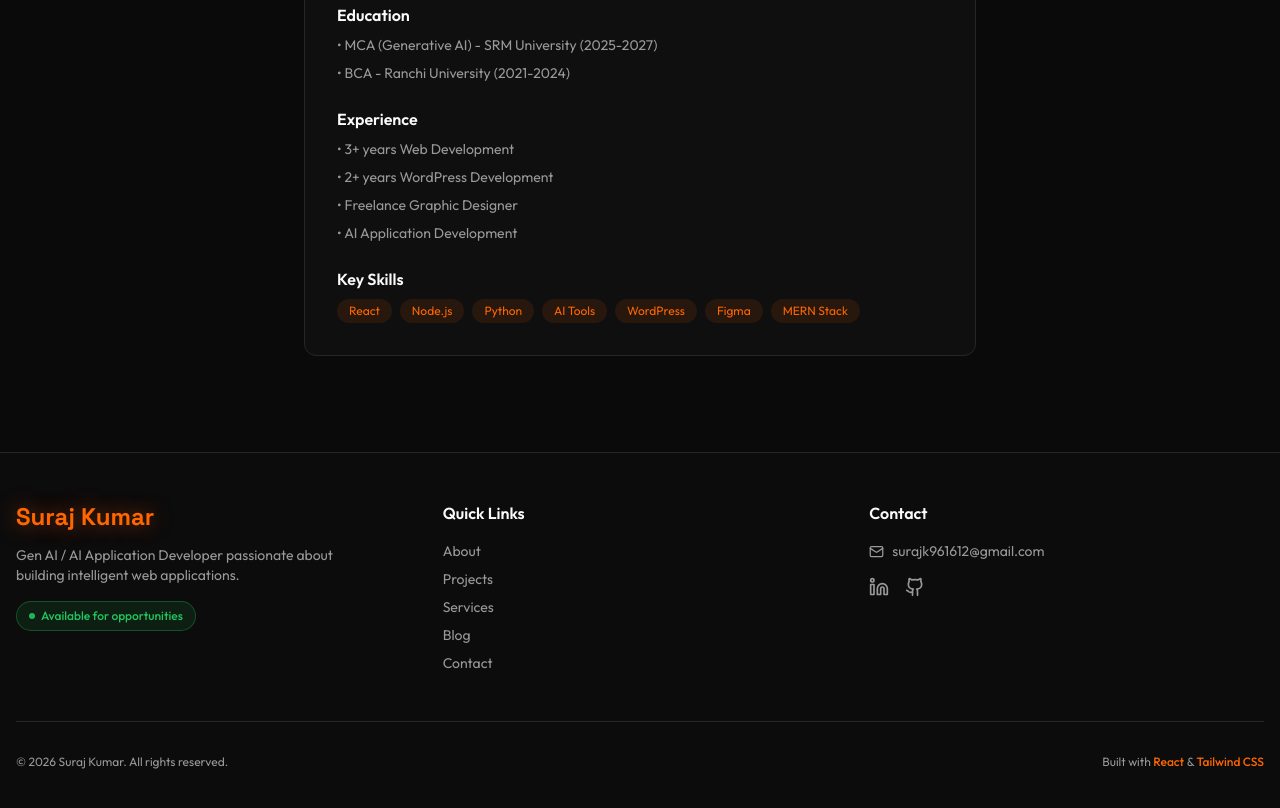
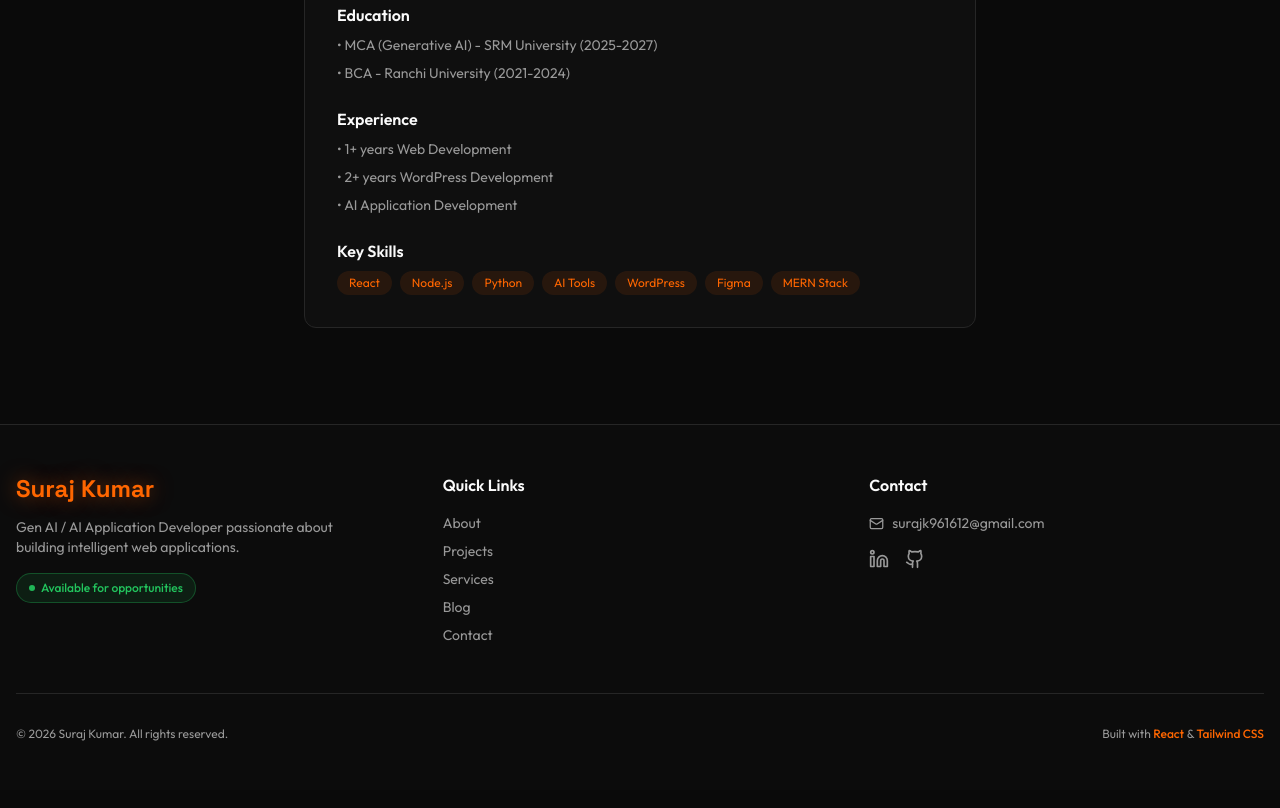
Before and after one commit to SurajK88888/my_portfolio, a React (Vite) app: page /resume in a window 1280 px wide. Shown: the part 820-1628 px from the top of the page. Built offline with nearby package versions, Linux system fonts and the light colour scheme; the HTML template or start-up script is replaced by a standard one.

Commit message:
Update experience section in Resume component

```diff
--- a/src/pages/Resume.tsx
+++ b/src/pages/Resume.tsx
@@ -71,9 +71,8 @@ const Resume = () => {
                 <div>
                   <h5 className="font-semibold mb-2">Experience</h5>
                   <ul className="space-y-2 text-muted-foreground text-sm">
-                    <li>• 3+ years Web Development</li>
+                    <li>• 1+ years Web Development</li>
                     <li>• 2+ years WordPress Development</li>
-                    <li>• Freelance Graphic Designer</li>
                     <li>• AI Application Development</li>
                   </ul>
                 </div>
```
